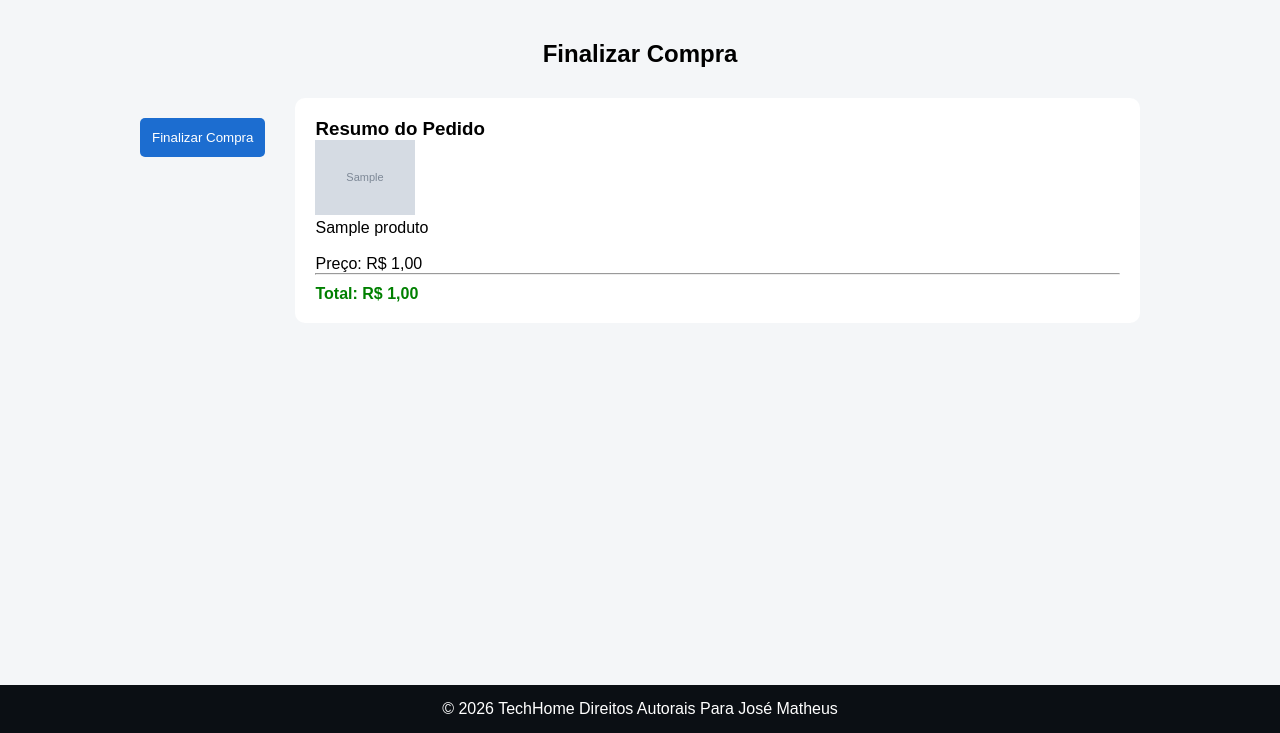
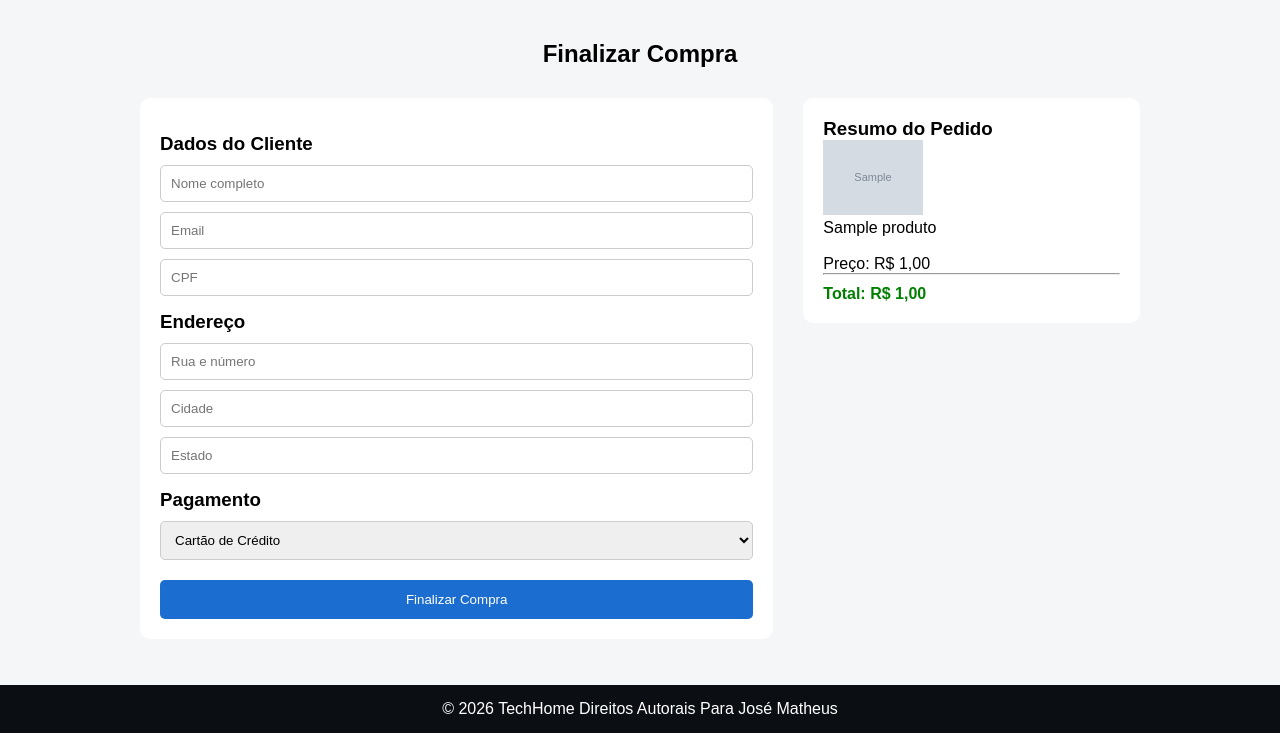
Before and after one commit to Luiz-Otavio15/ProjetoTechHome, a Django app: page /comprar/1/ in a window 1280 px wide. Shown: the part 67-800 px from the top of the page. Run offline with Django 5.2, Linux system fonts and the light colour scheme; tables that the repository leaves empty hold one stand-in row (values such as "Sample post"); grey boxes marked "Sample" are stand-in pictures.

Commit message:
projeto finalizado, faltando colocar produtos

```diff
--- a/ProjetoTech/TechHome/models.py
+++ b/ProjetoTech/TechHome/models.py
@@ -31,7 +31,14 @@ class Suporte(models.Model):
 
 
 class Cliente(models.Model):
-    ...
+    nome = models.CharField(max_length=150)
+    email = models.CharField(max_length=150)
+    cpf = models.CharField(max_length=100)
+
+    def __str__(self):
+        return self.nome
 
 class Pedido(models.Model):
-    ...
+    rua = models.CharField()
+    cidade = models.CharField(max_length=100)
+    estado = models.CharField(max_length=100)
--- a/ProjetoTech/TechHome/templates/html/Tela4Detalhes.html
+++ b/ProjetoTech/TechHome/templates/html/Tela4Detalhes.html
@@ -23,7 +23,7 @@
 
     <nav class="cabecalho-direita">
       <a href="{% url 'TechHome:tela_principal'%}">Inicio</a>
-      <a href="{% url 'TechHome:tela_categoria'}">Categoria</a>
+      <a href="{% url 'TechHome:tela_categoria'%}">Categoria</a>
       <a href="{% url 'TechHome:tela_contato' %}">Contato</a>
     </nav>
   </header>
--- a/ProjetoTech/TechHome/templates/html/Tela5Pagamento.html
+++ b/ProjetoTech/TechHome/templates/html/Tela5Pagamento.html
@@ -19,8 +19,8 @@
 
 
     <nav class="menu">
-      <a href="{% url 'TechHome:tela_principal'%}">Inicio</a>
-      <a href="{% url 'TechHome:tela_categoria'}">Categoria</a>
+      <a href="{% url 'TechHome:tela_principal' %}">Inicio</a>
+      <a href="{% url 'TechHome:tela_categoria' %}">Categoria</a>
       <a href="{% url 'TechHome:tela_contato' %}">Contato</a>
     </nav>
   </header>
@@ -33,8 +33,29 @@
     <div class="container-pagamento">
 
       <!-- DADOS DO CLIENTE -->
-      <form action="{% url 'TechHome:tela_finalizacao' produtos.id %}" method="post">
+      <form action="{% url 'TechHome:tela_finalizacao' produtos.id %}" method="post" class="form-pagamento">
         {% csrf_token %}
+
+        <h3>Dados do Cliente</h3>
+
+        <input type="text" placeholder="Nome completo" name="nome_completo" required>
+        <input type="email" placeholder="Email" name="email" required>
+        <input type="text" placeholder="CPF" name="cpf" required>
+
+        <h3>Endereço</h3>
+
+        <input type="text" placeholder="Rua e número" name="rua" required>
+        <input type="text" placeholder="Cidade" name="cidade" required>
+        <input type="text" placeholder="Estado" name="estado" required>
+
+        <h3>Pagamento</h3>
+
+        <select>
+          <option>Cartão de Crédito</option>
+          <option>Pix</option>
+          <option>Boleto</option>
+        </select>
+
         <button type="submit" class="btn-finalizar">Finalizar Compra</button>
 
       </form>
--- a/ProjetoTech/TechHome/views.py
+++ b/ProjetoTech/TechHome/views.py
@@ -62,8 +62,30 @@ def tela_finalizacao(request, id):
     if request.method == "POST":
         produtos.estoque -= 1
         produtos.save()
-        if produtos.estoque == 0:
-            produtos.delete()
+
+        nome_completo = request.POST.get('nome_completo')
+        email = request.POST.get('email')
+        cpf = request.POST.get('cpf')
+
+        rua = request.POST.get('rua')
+        cidade = request.POST.get('cidade')
+        estado = request.POST.get('estado')
+
+        Cliente.objects.create(
+            nome=nome_completo,
+            email=email,
+            cpf=cpf
+        )
+
+        Pedido.objects.create(
+            rua=rua,
+            cidade=cidade,
+            estado=estado
+        )
+
+
+    elif produtos.estoque == 0:
+        produtos.delete()
     else:
         print("Produto sem estoque")
     return redirect("TechHome:tela_principal")
```
Also changed, not shown: ProjetoTech/TechHome/migrations/0005_cliente_pedido.py (added), ProjetoTech/TechHome/migrations/0006_alter_cliente_cpf.py (added), ProjetoTech/media/fotos_produto/D_NQ_NP_783969-MLA74808088881_022024-O_Lbaq2SP.webp (added).
